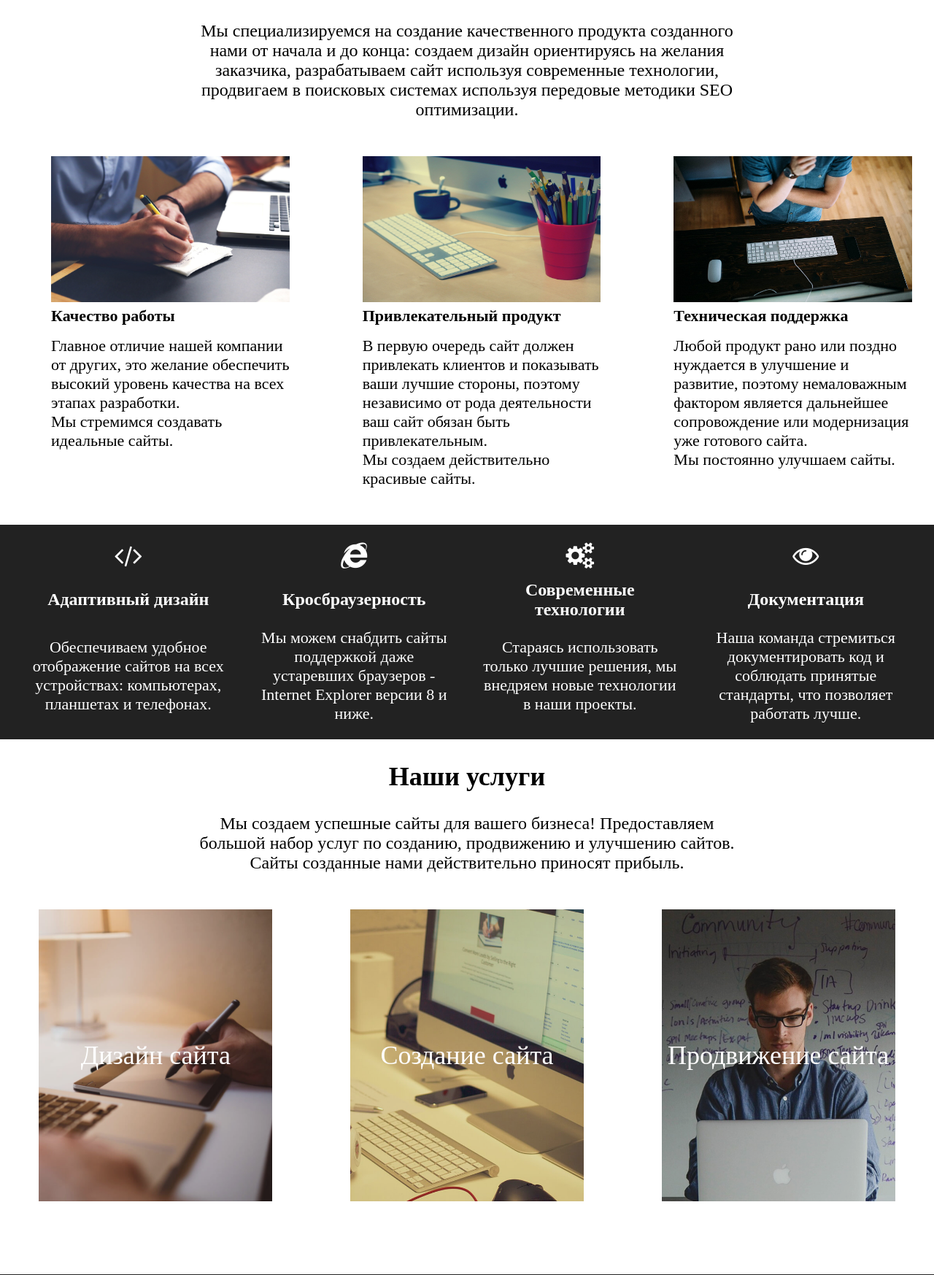
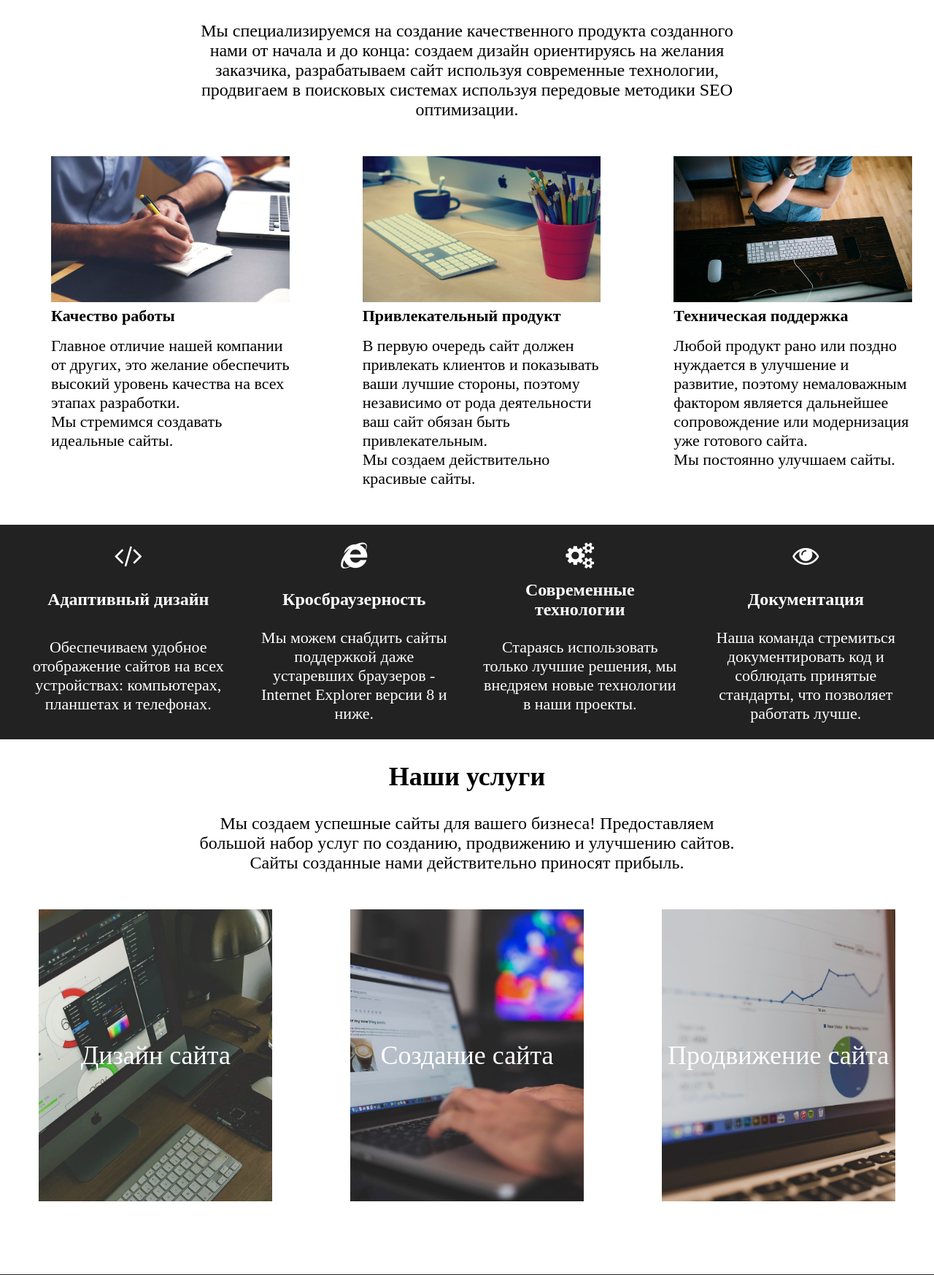
Before and after one commit to AkpoFlash/just-space.v4, a PHP site: page / in a window 1280 px wide. Shown: the part 873-2620 px from the top of the page at 73% size. Run offline with PHP 8.4, Linux system fonts and the light colour scheme; data that the repository does not hold is empty; some web fonts are replaced.

Commit message:
Add new images for services.

```diff
--- a/css/style.css
+++ b/css/style.css
@@ -319,15 +319,15 @@ footer .contacts span {
   opacity: 1;
 }
 .services .design {
-  background-image: url("../img/homepage11.jpg");
+  background-image: url("../img/design.jpg");
   background-position: right;
 }
 .services .develop {
-  background-image: url("../img/mac-headphone.jpg");
+  background-image: url("../img/develop.jpg");
   background-position: center;
 }
 .services .seo {
-  background-image: url("../img/sample-slider-2.jpg");
+  background-image: url("../img/seo.jpg");
   background-position: center;
 }
 .reviews {
--- a/css/style.less
+++ b/css/style.less
@@ -344,15 +344,15 @@ footer{
 		}
 	}
 	.design{
-		background-image: url("../img/homepage11.jpg");
+		background-image: url("../img/design.jpg");
 		background-position: right;
 	}
 	.develop{
-		background-image: url("../img/mac-headphone.jpg");
+		background-image: url("../img/develop.jpg");
 		background-position: center;
 	}
 	.seo{
-		background-image: url("../img/sample-slider-2.jpg");
+		background-image: url("../img/seo.jpg");
 		background-position: center;
 	}
 }
```
Also changed, not shown: img/beauty.jpg, img/design.jpg (added), img/develop.jpg (added), img/homepage11.jpg (deleted), img/mac-headphone.jpg (deleted), img/quality.jpg, img/sample-slider-2.jpg (deleted), img/seo.jpg (added), img/support.jpg.
